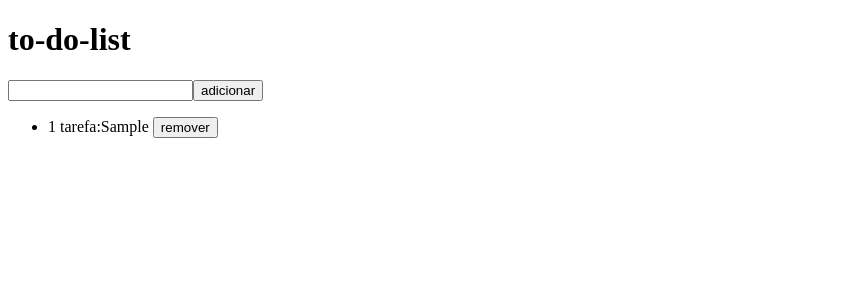
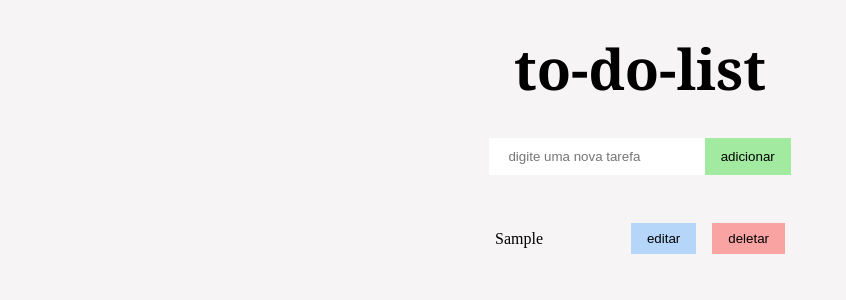
Before and after one commit to nicolasdani123/react-to-do-list, a React (Vite) app: page / in a window 1280 px wide. Both pictures are taken after typing "Sample" into the empty fields and a click on the button "adicionar". Shown: the top 300 px of the page, without its empty margins (0-846 px from the left). Built offline with nearby package versions, Linux system fonts and the light colour scheme.

Commit message:
feat: adiciona funcionalidade de edição de tarefas

```diff
--- a/src/Input.jsx
+++ b/src/Input.jsx
@@ -1,59 +1,99 @@
-import { useState, useEffect } from "react";
+import { useState, useEffect,useRef } from "react"
+import "./assets/App.css"
 
-const key = "toDoList"
 function Input() {
   const [input, setInput] = useState("")
   const [todo, setTodo] = useState([])
+  const [edit,setEdit] = useState(null)
+  const isrender = useRef(true)
+  const key = "toDoList"
+  const handleChangeInput = (e)=>{
+
+    setInput(e.target.value)
+
+  }
 
 
-    useEffect(() => {
-     const save =  localStorage.getItem(key)
-        setTodo(save? JSON.parse(save): [])
-    },[])
-
-    useEffect(()=>{
-   localStorage.setItem(key,JSON.stringify(todo))
-    },[todo])
-    const addTask = () => {
+  const createTask = () => {
     if (!input.trim()) return
 
-        setTodo([...todo,
-        {
+    setTodo([...todo, {
       id: Date.now(),
-            text: input,
+      value: input,
     }
     ])
     setInput("")
   }
-    function taskRemove(id) {
-        const taskFiltered = todo.filter((item) => item.id !== id)
-        setTodo(taskFiltered)
-    }
-    return (
-        <div className="app">
+  const saveTask = ()=>{
+    if(!input.trim()) return
 
-            <h1>to-do-list</h1>
-
-            <div className="app-container">
-                <input type="text"
-                    value={input} onChange={(e) => setInput(e.target.value)} />
-                <button onClick={addTask}>adicionar</button>
-
-            </div>
-
-            <div className="app-content">
-                <ul>
-                    {todo.map((item, index) => {
-                        return <li key={item.id}>{index + 1} tarefa:{item.text} <button onClick={() => taskRemove(item.id)}>remover</button></li>
-                    })}
-                </ul>
-
-            </div>
+    if(edit !== null){
+      const updatedTask = todo.map((item)=> {
+  return item.id === edit ? {...item,value: input} :item
 
 
 
+
+      })
+
+      setTodo(updatedTask)
+      setEdit(null)
+      setInput("")
+    }
+  }
+  const taskEdit = (item)=>{
+ setInput(item.value)
+ setEdit(item.id)
+  }
+
+  const taskRemove = (taskId) => {
+
+      const taskFiltred = todo.filter((item) => item.id !== taskId)
+      setTodo(taskFiltred)
+
+  }
+
+  useEffect(()=>{
+
+    const getTask = JSON.parse(localStorage.getItem(key) || "[]")
+    setTodo(getTask)
+
+
+  },[])
+  useEffect(()=>{
+  if(isrender.current) {
+    isrender.current = false
+    return
+  }
+    localStorage.setItem(key,JSON.stringify(todo))
+
+  },[todo])
+
+  return (
+    <div className="container">
+
+      <h1>to-do-list</h1>
+      <div className="container-content">
+        <input type="text" value={input}
+     onChange={handleChangeInput}
+placeholder="digite uma nova tarefa" />
+      <button onClick={edit? saveTask:createTask}> {edit? "salvar":"adicionar"}</button>
+      </div>
+      <div className="container-list">
+        <ul>
+
+          {todo.map((item) => {
+            return <li key={item.id}><span>{item.value}</span>
+
+            <div className="group-button">
+              <button className="button-edit" onClick={ ()=> taskEdit(item)}>editar</button>
+            <button className="button-delete" onClick={() => taskRemove(item.id)}>deletar</button>
+            </div>
+            </li>
+          })}
+        </ul>
+      </div>
     </div>
   )
-
 }
 export default Input
--- a/src/assets/App.css
+++ b/src/assets/App.css
@@ -0,0 +1,85 @@
+*{
+    margin:0;
+    padding: 0;
+
+}
+body{
+    background-color: rgba(205, 197, 197, 0.174);
+}
+
+.container{
+    margin-top: 30px;
+    display: flex;
+    flex-direction: column;
+    align-items: center;
+    height: 100vh;
+
+}
+.container h1 {
+    font-family: Georgia, 'Times New Roman', Times, serif;
+    font-size: 3.5rem;
+}
+.container-content {
+    margin: 2rem;
+}
+.container-content input  {
+    padding: 0.7rem 1.2rem;
+    border: none;
+    outline: none;
+
+}
+.container-content button {
+    padding:  0.7rem 1rem ;
+    border: none;
+    transition: background  0.3s ease;
+    background-color: rgba(43, 220, 43, 0.414);
+    cursor: pointer;
+}
+.container-content button:hover {
+    background-color: rgba(78, 216, 78, 0.792);
+}
+
+.container-list ul {
+    list-style: none;
+    width: 290px;
+
+}
+.container-list ul li {
+    display: flex;
+    align-items: center;
+    padding: 1rem 0;
+
+}
+.container-list ul li span {
+    flex: 1;
+}
+.button-delete{
+    border: none;
+    background-color: rgba(255, 0, 0, 0.333);
+    padding: 0.5rem 1rem;
+    cursor: pointer;
+    transition: background 0.3s ease;
+}
+.button-delete:hover{
+    background-color: rgba(255, 0, 0, 0.426);
+
+}
+.button-edit{
+    padding: 0.5rem 1rem;
+    cursor: pointer;
+    border: none;
+    background-color: rgba(30, 143, 255, 0.303);
+    transition: background 0.3s ease;
+
+
+
+}
+.button-edit:hover{
+    background-color: rgba(30, 143, 255, 0.582);
+}
+.group-button{
+
+    display: flex;
+    gap: 1rem;
+
+}
```
Lines whose indentation alone changed are shown as unchanged.
